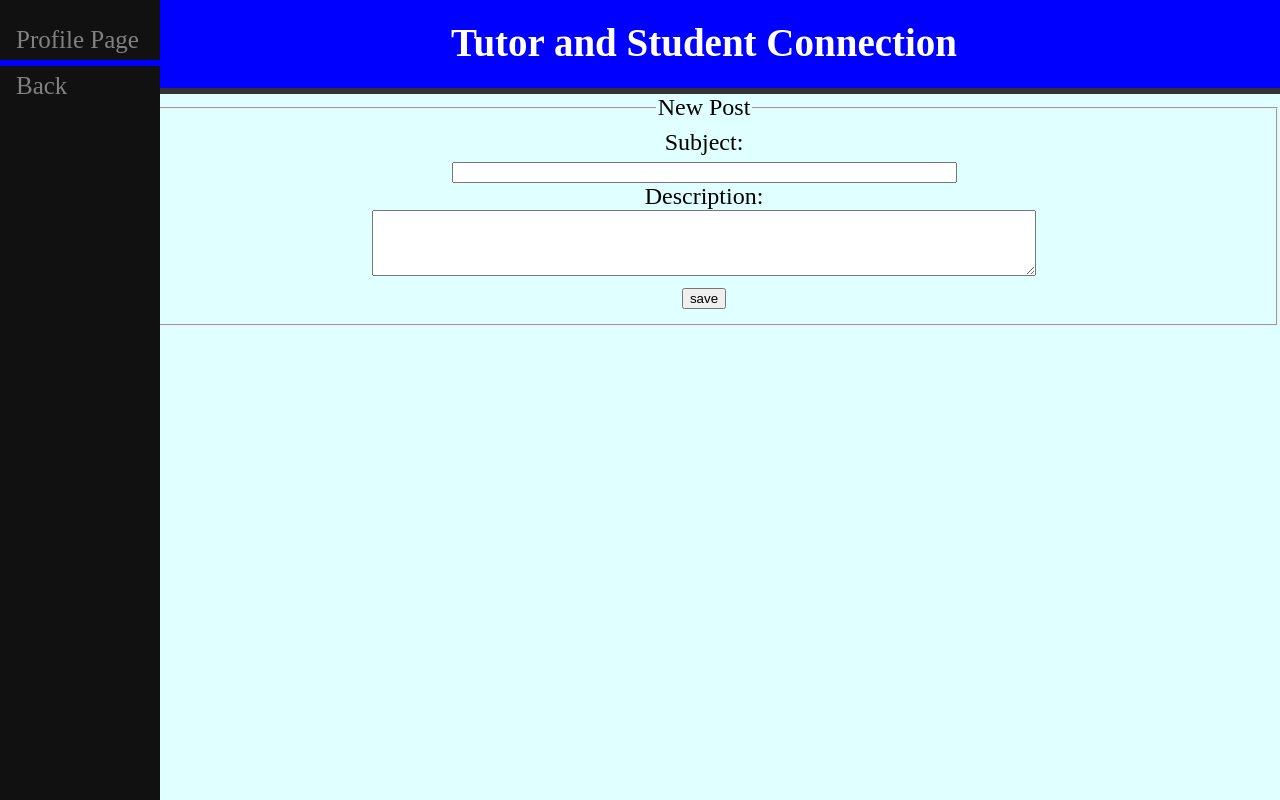
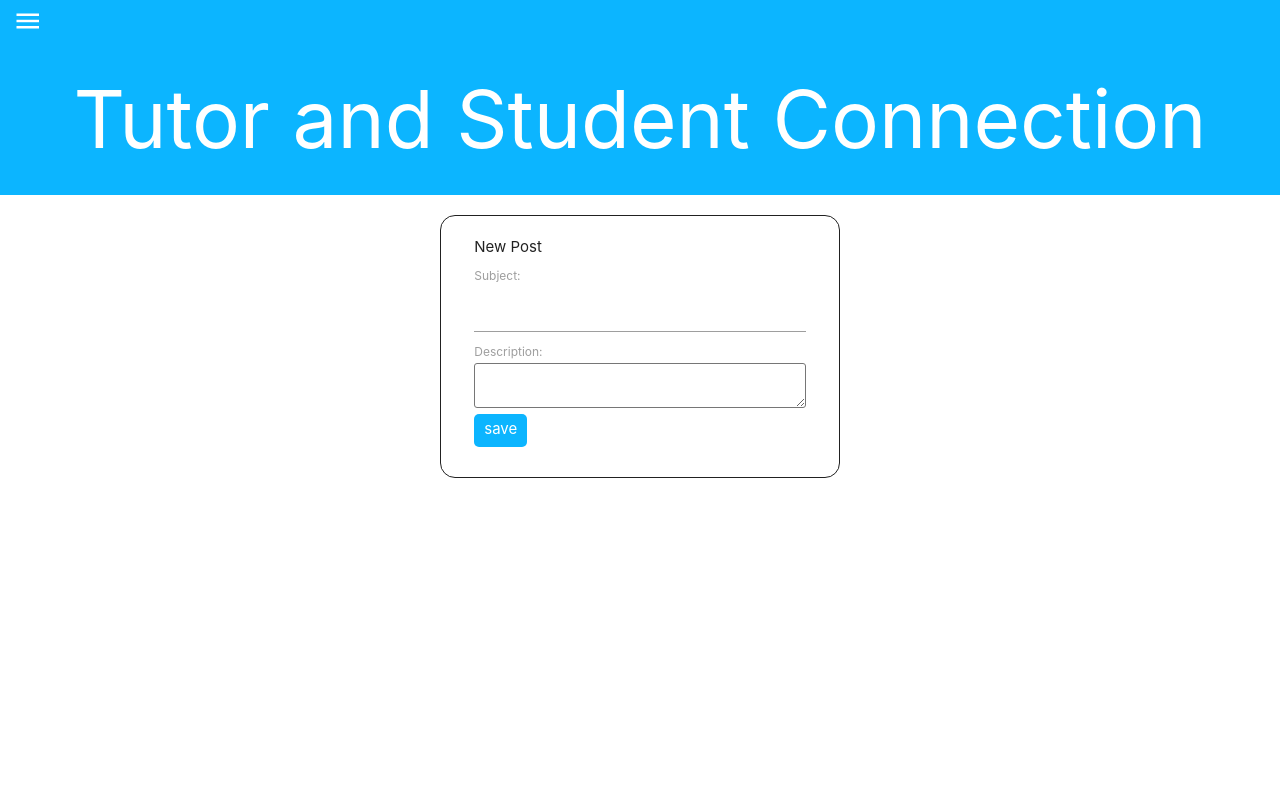
Before and after one commit to jonathankopp/Tutor-and-Student-Connection-TaSC-, a PHP site: page /makepost.php in a window 1280 px wide. Run offline with PHP 8.4, Linux system fonts and the light colour scheme.

Commit message:
merge makepost

```diff
--- a/Resources/style.css
+++ b/Resources/style.css
@@ -21,6 +21,17 @@ nav {
   background-color: #0cb5ff !important;
   color:#FFFFFF;
   margin:0px;
+}
+
+section {
+  border-style: solid;
+  border-width: 1px;
+  border-radius: 15px;
+  padding: 20px;;
+  width: 400px;
+  margin: auto;
+  margin-top: 20px;
+  margin-bottom: 20px;
 }
 
 .menu {
@@ -83,3 +94,20 @@ nav {
 .right {
 	font-size: 100%;
 }
+
+fieldset {
+  border: 0px;
+}
+
+textarea {
+  border-radius: 3px;
+}
+
+#save {
+  border-radius: 5px;
+  border: 0px;
+  color: white;
+  background: #0cb5ff;
+  padding: 10px;
+  padding-top: 6px;
+}
--- a/makepost.php
+++ b/makepost.php
@@ -8,16 +8,47 @@ variables -->
 
 <html>
 <head>
-	<title>TaSC</title>
-	<link href="Resources/makepost.css" rel="stylesheet" type="text/css"/>
+	<title>New Post</title>
+	<!--<link href="Resources/makepost.css" rel="stylesheet" type="text/css"/>-->
+	<link href="Resources/style.css" rel="stylesheet" type="text/css"/>
+	<script type="text/javascript" src="Resources/jquery-1.4.3.min.js"></script>
+		  <!-- Compiled and minified CSS -->
+		<link rel="stylesheet" href="https://cdnjs.cloudflare.com/ajax/libs/materialize/1.0.0/css/materialize.min.css">
+
+		<!-- Compiled and minified JavaScript -->
+		<script src="https://cdnjs.cloudflare.com/ajax/libs/materialize/1.0.0/js/materialize.min.js"></script>
+		  <link href="https://fonts.googleapis.com/icon?family=Material+Icons" rel="stylesheet">
+
+
+		<script>
+		  document.addEventListener('DOMContentLoaded', function() {
+			var elems = document.querySelectorAll('.sidenav');
+			var instances = M.Sidenav.init(elems, options);
+		  });
+		  // Initialize collapsible (uncomment the lines below if you use the dropdown variation)
+		  // var collapsibleElem = document.querySelector('.collapsible');
+		  // var collapsibleInstance = M.Collapsible.init(collapsibleElem, options);
+		  // Or with jQuery
+		  $(document).ready(function(){
+			 $('.sidenav').sidenav();
+		  });
+		</script>
 </head>
 <body>
-	<div class="sidenav">
-	  <a id="navlink" href="profile.html">Profile Page</a>
-	  <a id="ds" href="forum.php">Back</a>
 
-	</div>
-	<h1><div id="header">Tutor and Student Connection</div></h1>
+<!--	<h1><div id="header">Tutor and Student Connection</div></h1>-->
+  		<ul id="slide-out" class="sidenav">
+			<li><a id="navlink" href="forum.php"> Discussion Forum </a></li>
+			<li><a class="nav-item" href="profile.php">My Profile</a></li>
+			<li><a id="logout" href="index.php"> Logout </a></li>
+		</ul>
+		<div class="jumbotron">
+			<a href="#" data-target="slide-out" class="sidenav-trigger menu"><i class="small material-icons menu">menu</i></a>
+			<div>
+			  <h1 class="title">Tutor and Student Connection</h1>
+			</div>
+		</div>
+  <section>
 	<form id="old_user" name="new_user" action="makepost.php" method="post" onsubmit="return validate(this);">
 		<fieldset>
 			<legend>New Post</legend>
@@ -27,7 +58,7 @@ variables -->
 
 	            <label class="field">Description:</label>
 	            <div class="value">
-	            	<textarea rows=4 cols=80 value="" name="context" id="context">
+	            	<textarea class="formData" rows=4 cols=80 value="" name="context" id="context">
 	            	</textarea>
 	            </div>
 
@@ -35,7 +66,7 @@ variables -->
 			</div>
 		</fieldset>
 	</form>
-
+</section>
 	<?php
 	  // We'll need a database connection both for retrieving records and for
 	  // inserting them.  Let's get it up front and use it for both processes
```
